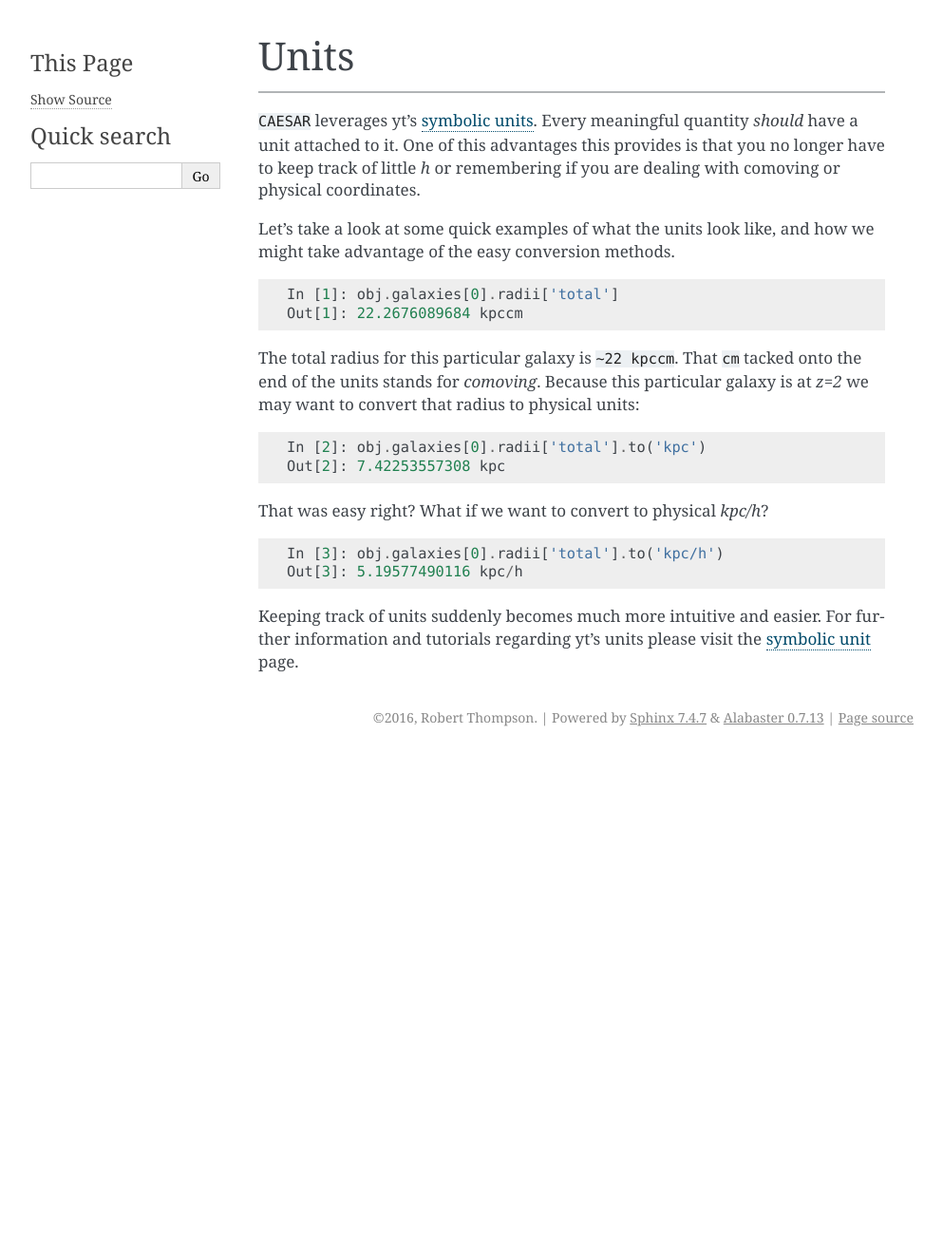
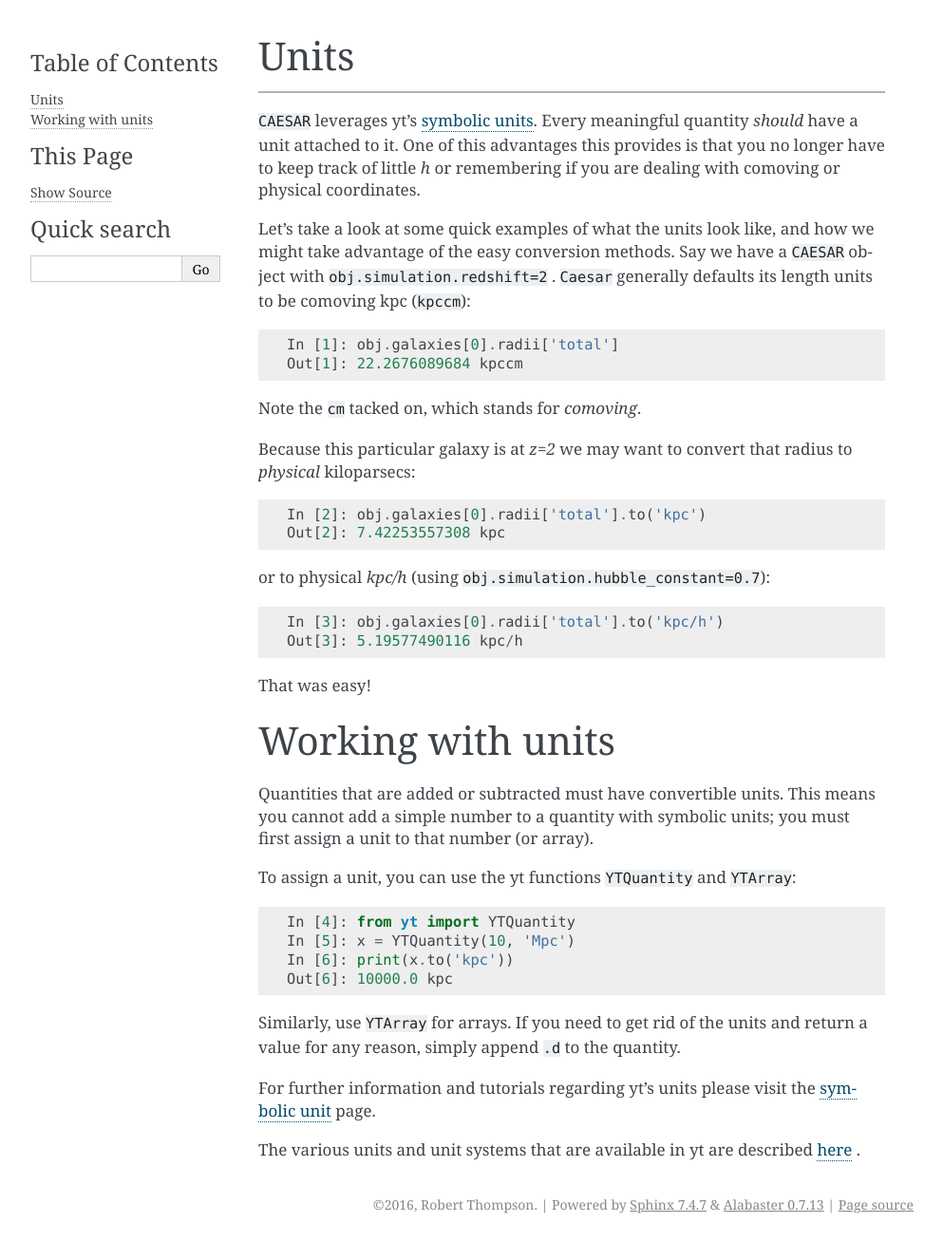
Before and after one commit to dnarayanan/caesar, a Sphinx documentation site: the page built from docs/source/units.rst, in a window 1280 px wide. Shown: the whole page at 95% size, without its empty margins (148-1141 px from the left). Built offline with Sphinx 7.4.7, drawn with Linux system fonts in a browser that asks for light colours; before the commit the page ends 900 px from its top, so only the background shows below that.

Commit message:
Improve units page on readthedocs

```diff
--- a/docs/source/units.rst
+++ b/docs/source/units.rst
@@ -17,30 +17,59 @@ coordinates.
 
 Let's take a look at some quick examples of what the units look like,
 and how we might take advantage of the easy conversion methods.
+Say we have a ``CAESAR`` object with ``obj.simulation.redshift=2`` .
+``Caesar`` generally
+defaults its length units to be comoving kpc (``kpccm``):
 
 .. code-block:: python
 
    In [1]: obj.galaxies[0].radii['total']
    Out[1]: 22.2676089684 kpccm
 
-The total radius for this particular galaxy is ``~22 kpccm``.  That
-``cm`` tacked onto the end of the units stands for *comoving*.
+Note the ``cm`` tacked on, which stands for *comoving*.
+
 Because this particular galaxy is at *z=2* we may want to convert that
-radius to physical units:
+radius to *physical* kiloparsecs:
 
 .. code-block:: python
 
    In [2]: obj.galaxies[0].radii['total'].to('kpc')
    Out[2]: 7.42253557308 kpc
 
-That was easy right?  What if we want to convert to physical *kpc/h*?
+or to physical *kpc/h* (using ``obj.simulation.hubble_constant=0.7``):
 
 .. code-block:: python
 
    In [3]: obj.galaxies[0].radii['total'].to('kpc/h')
    Out[3]: 5.19577490116 kpc/h
 
-Keeping track of units suddenly becomes much more intuitive and
-easier.  For further information and tutorials regarding yt's units
+That was easy!
+
+Working with units
+******************
+
+Quantities that are added or subtracted must have convertible units.
+This means you cannot add a simple number to a quantity with
+symbolic units; you must first assign a unit to that number (or
+array).
+
+To assign a unit, you can use the yt functions ``YTQuantity`` and ``YTArray``:
+
+.. code-block:: python
+
+   In [4]: from yt import YTQuantity
+   In [5]: x = YTQuantity(10, 'Mpc')
+   In [6]: print(x.to('kpc'))
+   Out[6]: 10000.0 kpc
+
+Similarly, use ``YTArray`` for arrays.
+If you need to get rid of the units and return a value for any reason,
+simply append ``.d`` to the quantity.
+
+For further information and tutorials regarding yt's units
 please visit the `symbolic unit
 <http://yt-project.org/doc/analyzing/units/index.html>`_ page.
+
+The various units and unit systems that are available in yt are
+described `here
+<https://yt-project.org/doc/analyzing/units/unit_systems.html>`_ .
```
